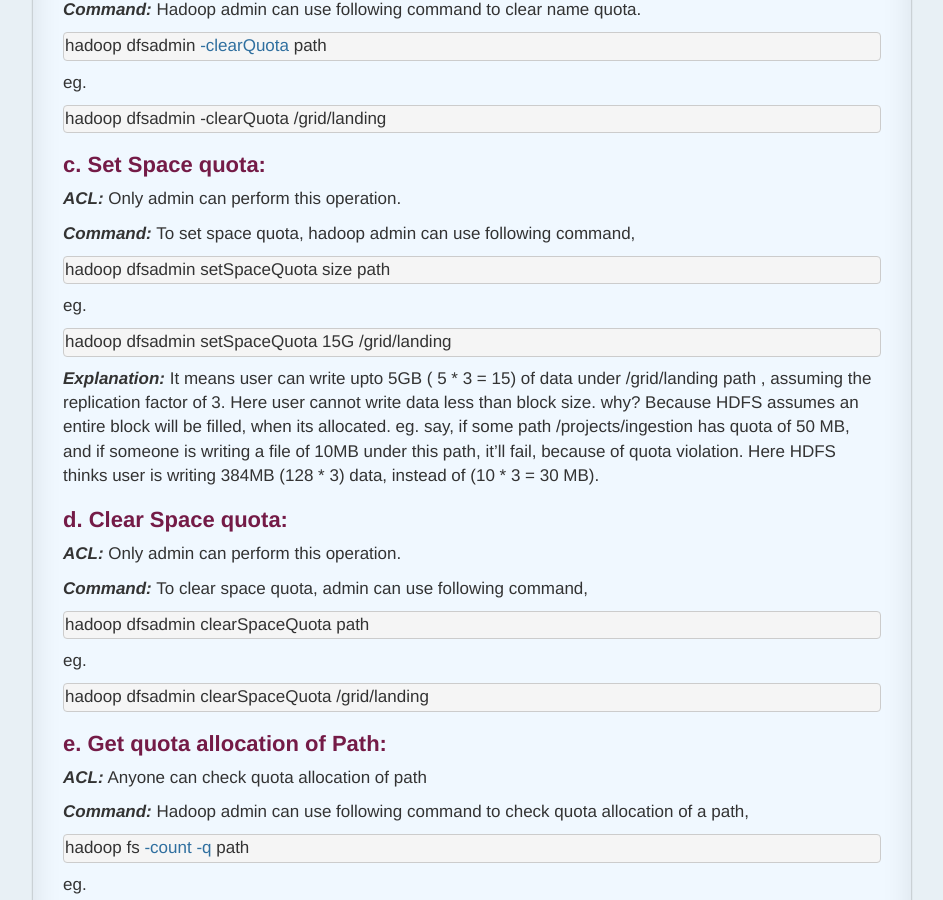
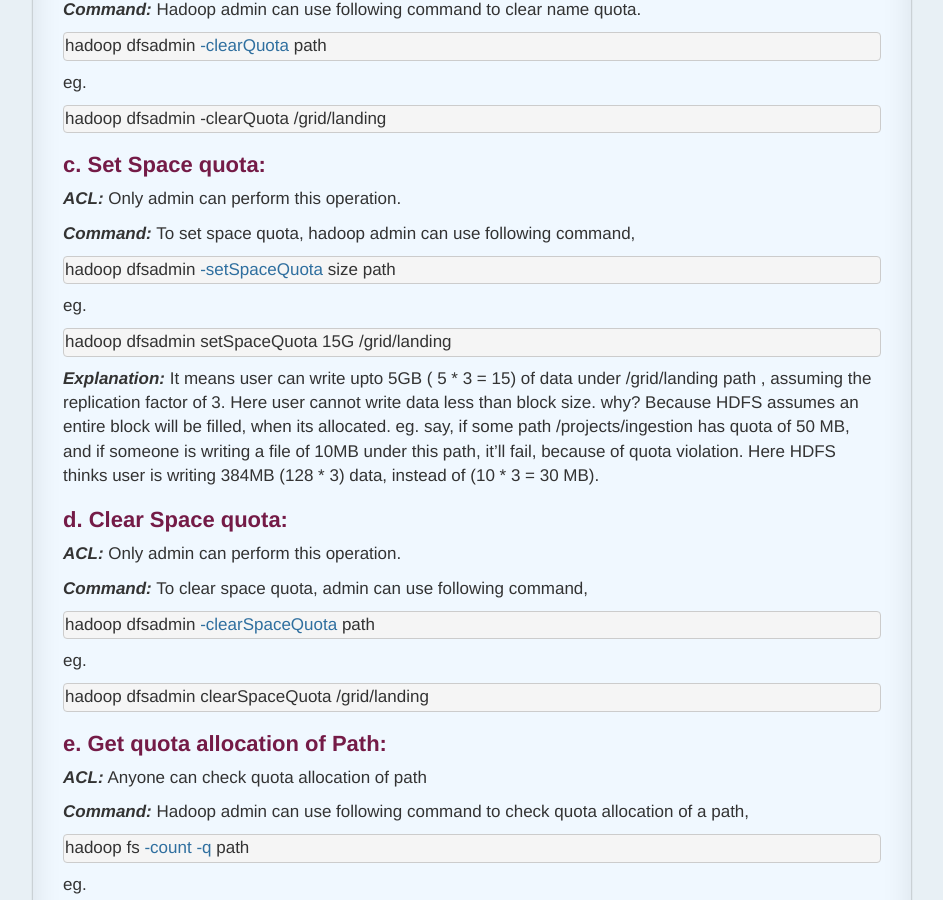
Before and after one commit to chetnachaudhari/chetnachaudhari.github.io, a Jekyll site: the page built from _posts/2015-04-06-hdfs-quota-management.md, in a window 1280 px wide and 900 px high, scrolled down 998 px. Shown: the whole window, without its empty margins (22-965 px from the left). Built offline with Jekyll 4.4.1, drawn with Linux system fonts in a browser that asks for light colours; nearby versions of some CDN libraries; a script that is not in the unit is left out; comment, search, counter and statistics services are not loaded.

Commit message:
Fixed typo in quota management blog

````diff
--- a/_posts/2015-04-06-hdfs-quota-management.md
+++ b/_posts/2015-04-06-hdfs-quota-management.md
@@ -67,7 +67,7 @@ hadoop dfsadmin -clearQuota /grid/landing
 **_Command:_** To set space quota, hadoop admin can use following command,
 
 ```bash
-hadoop dfsadmin setSpaceQuota size path
+hadoop dfsadmin -setSpaceQuota size path
 ```
 eg.
 ```
@@ -84,7 +84,7 @@ hadoop dfsadmin setSpaceQuota 15G /grid/landing
 **_Command:_** To clear space quota, admin can use following command,
 
 ```bash
-hadoop dfsadmin clearSpaceQuota path
+hadoop dfsadmin -clearSpaceQuota path
 ```
 eg.
 ```
````
